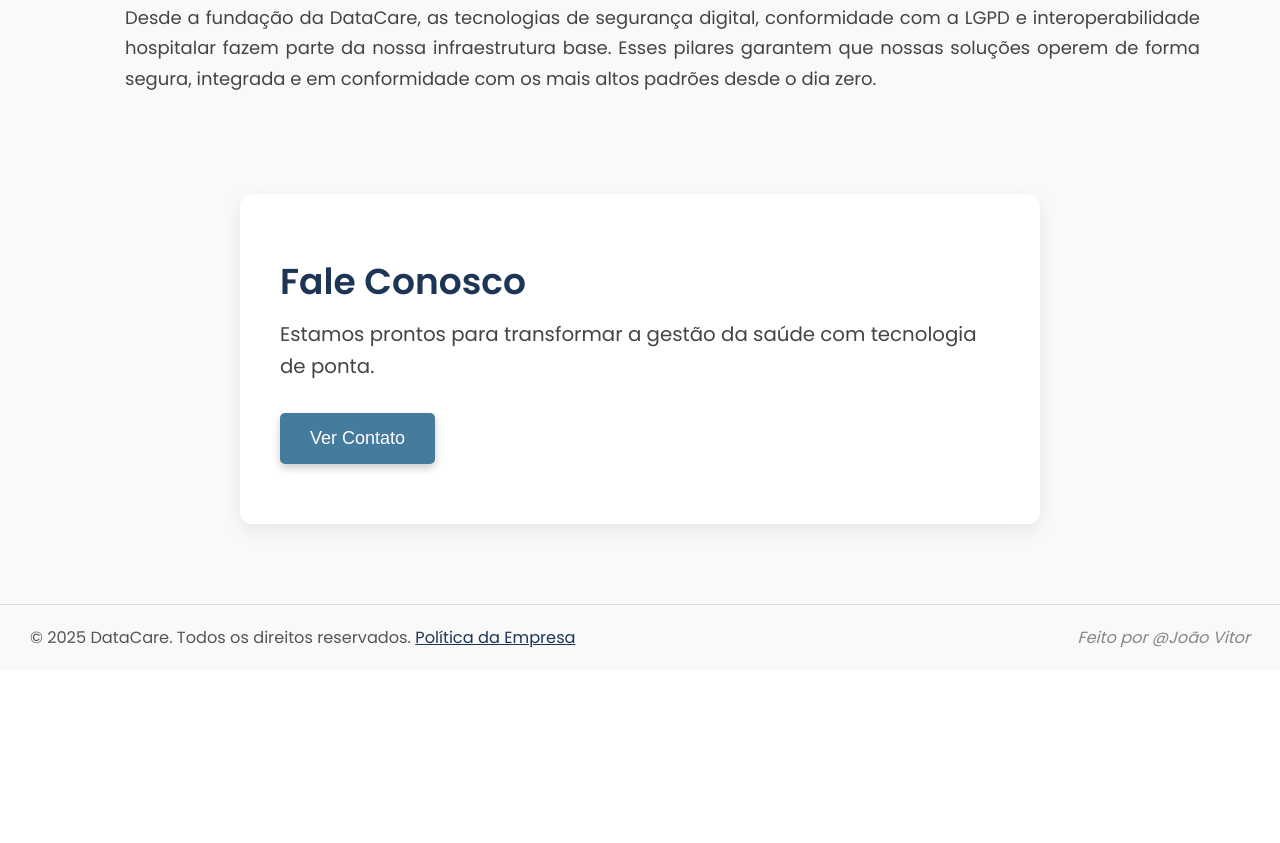
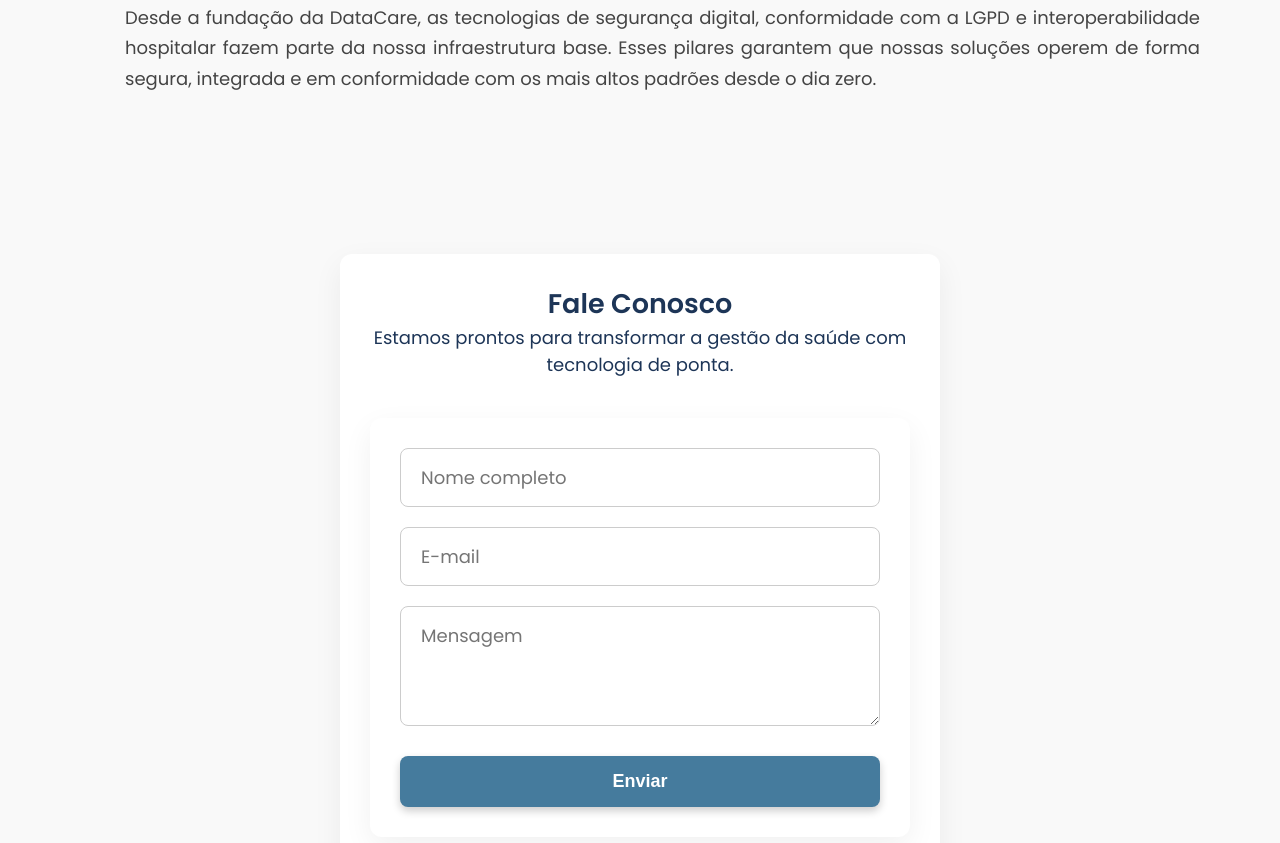
Before and after one commit to jaoraposo/datacare-site, a plain HTML site: page index.html in a window 1280 px wide. Shown: the part 4137-4980 px from the top of the page. Before the commit the page ends 4807 px from the top, so only its background shows below. Drawn offline with Linux system fonts and the light colour scheme.

Commit message:
Melhoria visual do formulário + integração com Firebase

```diff
--- a/css/style.css
+++ b/css/style.css
@@ -328,11 +328,76 @@ button:hover {
     padding-right: 20px;
 }
 
-/* =================== CONTATO =================== */
+/* ========== FORMULÁRIO COM DESIGN PROFISSIONAL ========== */
+#formulario {
+    background: #ffffff;
+    padding: 30px;
+    border-radius: 12px;
+    box-shadow: 0 10px 30px rgba(0, 0, 0, 0.06);
+    max-width: 600px;
+    margin: 40px auto 0 auto;
+    display: flex;
+    flex-direction: column;
+    gap: 20px;
+}
+
+#formulario input,
+#formulario textarea {
+    padding: 15px 20px;
+    border: 1px solid #ccc;
+    border-radius: 8px;
+    font-size: 1rem;
+    font-family: var(--fonte-principal);
+    transition: all 0.3s ease;
+    resize: vertical;
+}
+
+#formulario input:focus,
+#formulario textarea:focus {
+    border-color: var(--cor-destaque);
+    box-shadow: 0 0 0 2px rgba(69, 123, 157, 0.2);
+    outline: none;
+}
+
+#formulario textarea {
+    min-height: 120px;
+}
+
+#formulario button {
+    padding: 15px;
+    background-color: var(--cor-destaque);
+    color: white;
+    font-weight: bold;
+    border: none;
+    border-radius: 8px;
+    font-size: 1rem;
+    cursor: pointer;
+    transition: background-color 0.3s ease, transform 0.2s ease;
+}
+
+#formulario button:hover {
+    background-color: var(--cor-principal);
+    transform: scale(1.02);
+}
+
+#sucesso {
+    text-align: center;
+    color: green;
+    font-weight: 600;
+    margin-top: 10px;
+}
+
+/* ========== RESPONSIVO ========== */
+@media (max-width: 600px) {
+    #formulario {
+        padding: 20px;
+        margin: 30px 15px 0 15px;
+    }
+}
+
 .contato {
-    padding: 20px 20px 80px 20px; /* topo reduzido */
+    padding: 80px 20px;
     background-color: var(--cor-clara);
-    text-align: center;
 }
 
 .container-contato {
@@ -341,44 +406,21 @@ button:hover {
     flex-wrap: wrap;
     max-width: 800px;
     margin: auto;
-    padding: 40px 20px;
-    background: white;
-    box-shadow: 0 6px 20px rgba(0, 0, 0, 0.08);
-    border-radius: 12px;
+    padding: 0;
 }
 
 .info-contato {
-    text-align: left;
-    padding: 20px;
-    color: var(--cor-destaque);
-    flex: 1;
+    text-align: center;
+    padding: 30px;
+    color: var(--cor-principal);
+    background: #fff;
+    border-radius: 12px;
+    box-shadow: 0 10px 30px rgba(0, 0, 0, 0.06);
+    width: 100%;
+    max-width: 600px;
 }
 
-.info-contato h2 {
-    color: var(--cor-principal);
-    font-size: 2rem;
-    margin-bottom: 10px;
-}
 
-.info-contato p {
-    color: #444;
-    font-size: 1.1rem;
-    margin-bottom: 20px;
-    line-height: 1.6;
-}
-
-.contato-item {
-    display: flex;
-    align-items: center;
-    gap: 10px;
-    margin-bottom: 15px;
-    font-size: 1rem;
-    color: var(--cor-destaque);
-}
-
-.contato-item p {
-    margin: 0;
-}
 
 
 /* =================== RODAPÉ =================== */
--- a/index.html
+++ b/index.html
@@ -165,43 +165,24 @@
     </section>
 
 <!-- ==== Seção de Contato ==== -->
+
 <section class="contato" id="contato">
   <div class="container-contato">
     <div class="info-contato">
       <h2>Fale Conosco</h2>
       <p>Estamos prontos para transformar a gestão da saúde com tecnologia de ponta.</p>
 
-        <!-- Botão para exibir o reCAPTCHA -->
-        <button id="ver-contato-btn">Ver Contato</button>
-
-        <!-- Container do reCAPTCHA -->
-        <div id="captcha-container" style="display: none; margin-top: 15px;">
-          <div class="g-recaptcha"
-               data-sitekey="6Le3-AIrAAAAAE2iIAQ_BKXl41xHfS1R93BiQx1c"
-               data-callback="mostrarContato">
-          </div>
-        </div>
-
-        <!-- Dados de contato (escondido até o reCAPTCHA ser resolvido) -->
-        <div id="dados-contato" style="display: none; margin-top: 15px;">
-          <div class="contato-item">
-            <i class="fas fa-phone"></i>
-            <p>Telefone: (11) 91687-2432</p>
-          </div>
-          <div class="contato-item">
-            <i class="fas fa-envelope"></i>
-            <p>E-mail: contato@bedatacare.com.br</p>
-          </div>
-        </div>
+      <form id="formulario">
+        <input type="text" id="nome" placeholder="Nome completo" required>
+        <input type="email" id="email" placeholder="E-mail" required>
+        <textarea id="mensagem" placeholder="Mensagem" required></textarea>
+        <button type="submit">Enviar</button>
+      </form>
+      <p id="sucesso" style="display: none;">Enviado com sucesso!</p>
     </div>
   </div>
 </section>
 
-  <!-- Script do reCAPTCHA -->
-  <script src="https://www.google.com/recaptcha/api.js" async defer></script>
-
-    </div>
-  </section>
 
 
 <footer class="rodape">
@@ -223,6 +204,13 @@
     </div>
   </footer>
 
+  <!-- Firebase SDKs -->
+<script src="https://www.gstatic.com/firebasejs/9.23.0/firebase-app-compat.js"></script>
+<script src="https://www.gstatic.com/firebasejs/9.23.0/firebase-database-compat.js"></script>
+
+<!-- Seu JS -->
+<script src="js/formulario.js"></script>
+
  </body>
  <script src="js/script.js"></script>
 </html>
--- /dev/null
+++ b/js/formulario.js
@@ -0,0 +1,35 @@
+// SDKs Firebase
+const firebaseConfig = {
+    apiKey: "AIzaSyBY3d0gkKhcqzEm3tABYqKyPb3by81jBaM",
+    authDomain: "datacare-73bd2.firebaseapp.com",
+    databaseURL: "https://datacare-73bd2-default-rtdb.firebaseio.com",
+    projectId: "datacare-73bd2",
+    storageBucket: "datacare-73bd2.appspot.com",
+    messagingSenderId: "927788415506",
+    appId: "1:927788415506:web:36fefc2d8f9de094f5b6cb",
+    measurementId: "G-TCCGF13LW0"
+  };
+
+  firebase.initializeApp(firebaseConfig);
+  const database = firebase.database();
+
+  const form = document.getElementById("formulario");
+  const sucesso = document.getElementById("sucesso");
+
+  form.addEventListener("submit", (e) => {
+    e.preventDefault();
+
+    const nome = document.getElementById("nome").value;
+    const email = document.getElementById("email").value;
+    const mensagem = document.getElementById("mensagem").value;
+
+    database.ref("contatos").push({
+      nome,
+      email,
+      mensagem,
+      data: new Date().toLocaleString()
+    });
+
+    sucesso.style.display = "block";
+    form.reset();
+  });
```
Lines whose indentation alone changed are shown as unchanged.
